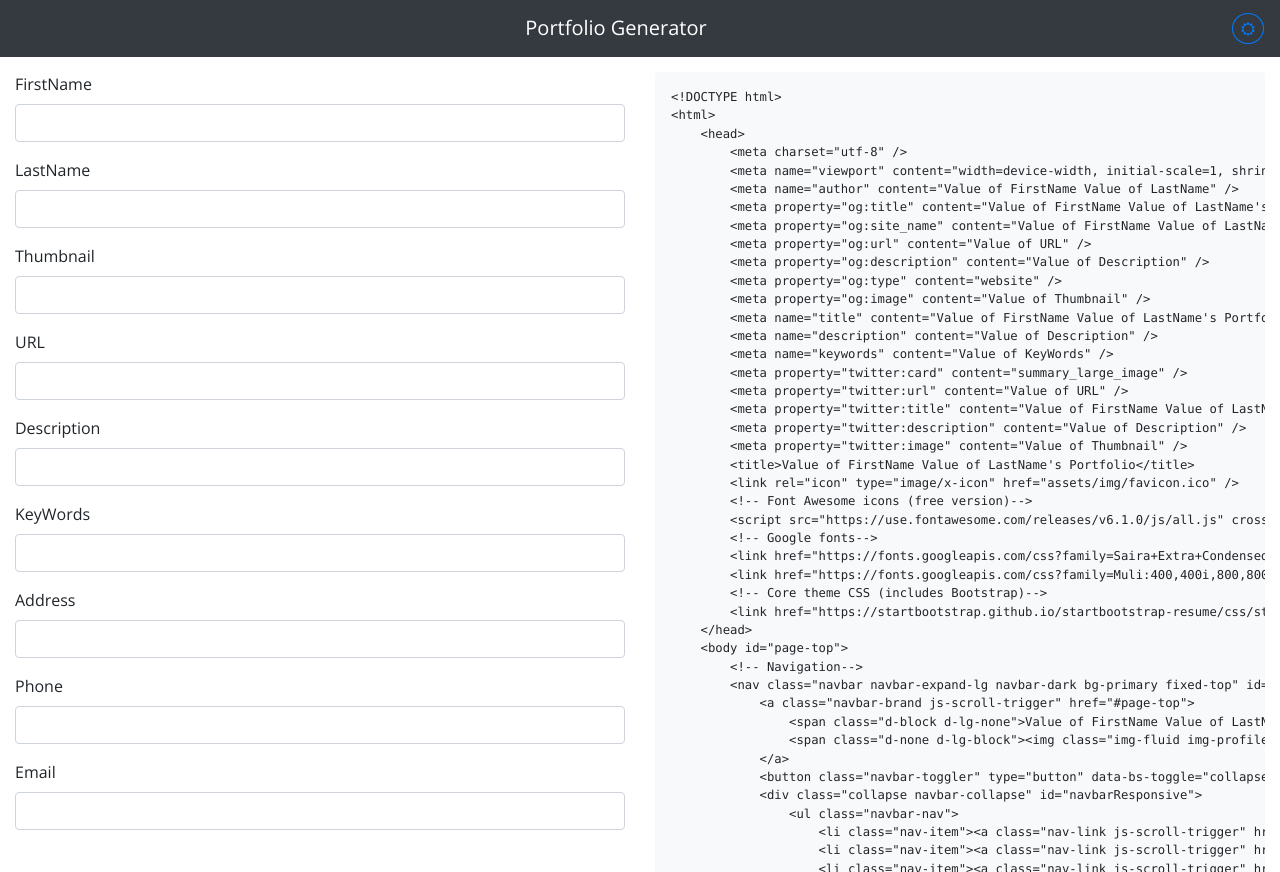
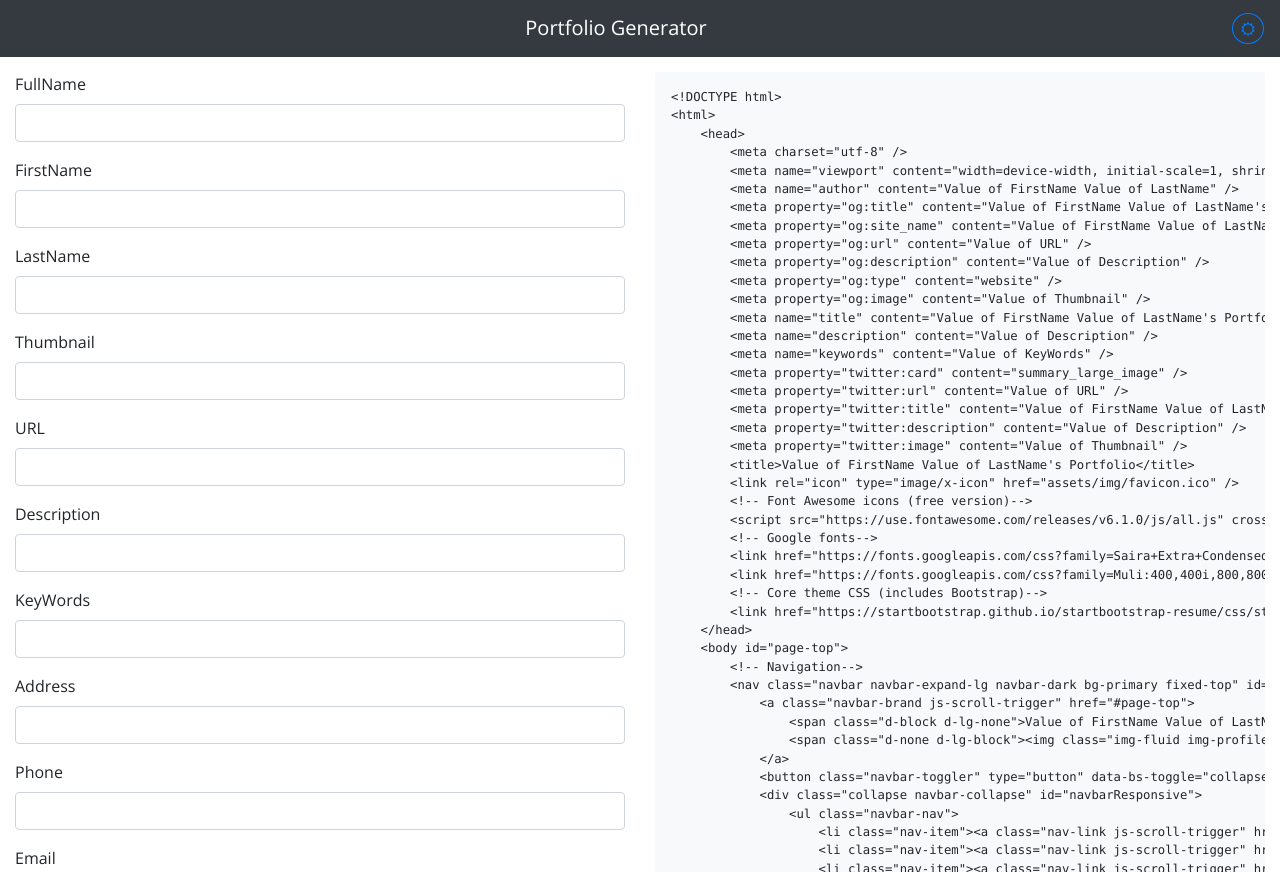
Before and after one commit to IES-IPS-Academy/Profia, a React (Create React App) app: page / in a window 1280 px wide. Built offline with nearby package versions, Linux system fonts and the light colour scheme.

Commit message:
Added FullName as object in input field

```diff
--- a/src/components/App.js
+++ b/src/components/App.js
@@ -44,7 +44,12 @@ class App extends Component {
         <div className="container-fluid">
           <div className="row">
             <div className="col-12 col-sm-6 scroll-div">
-              <Details DetailsData={this.state.DetailsData} />
+              <Details
+                DetailsData={{
+                  FullName: `${this.state.DetailsData.FirstName} ${this.state.DetailsData.LastName}`,
+                  ...this.state.DetailsData,
+                }}
+              />
             </div>
             <code className="col-12 col-sm-6 scroll-div">
               <Code
```
